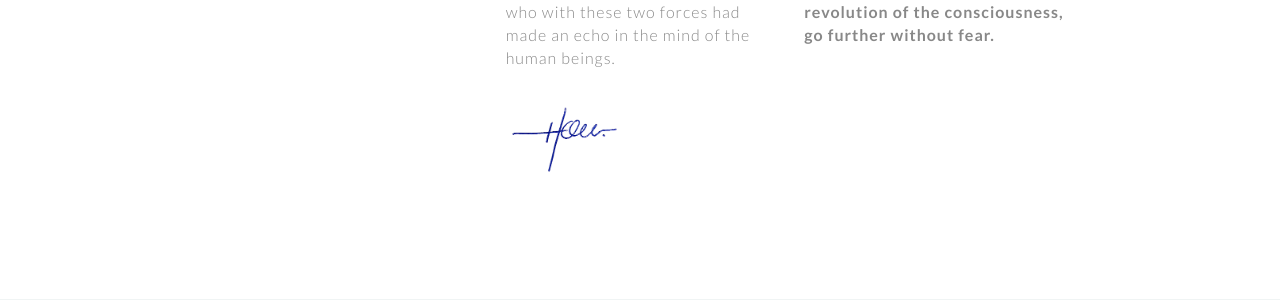
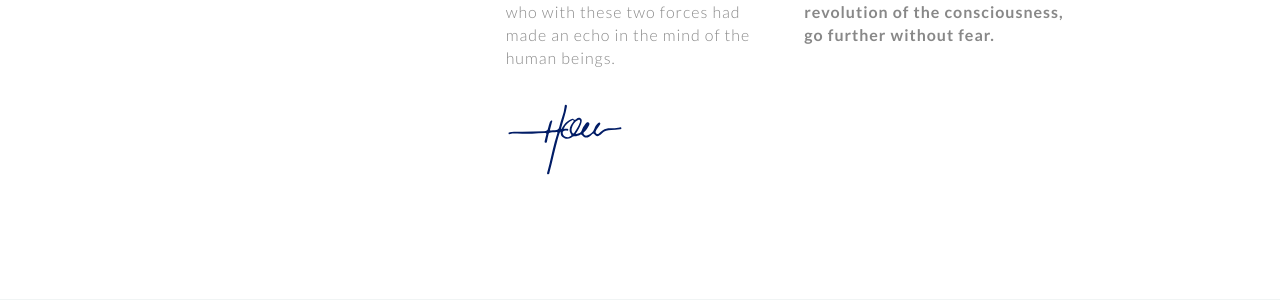
Before and after one commit to homeroruiz/Final-web-project, a PHP site: page / in a window 1280 px wide. Shown: the part 1384-1684 px from the top of the page. Run offline with PHP 8.4, Linux system fonts and the light colour scheme.

Commit message:
Signature to svg

```diff
--- a/index.php
+++ b/index.php
@@ -93,7 +93,7 @@
                 </div>
                 <div class="row add-top-quarter">
                   <article class="col-md-3">
-                      <img alt="signature" title="hmrosignature" class="img-responsive" src="images/signhmro.png"/>
+                      <img alt="signature" title="hmrosignature" class="img-responsive" src="images/signhmro.svg"/>
                   </article>
                 </div>
               </article>
```
Also changed, not shown: images/signhmro.png (deleted), images/signhmro.svg (added).
